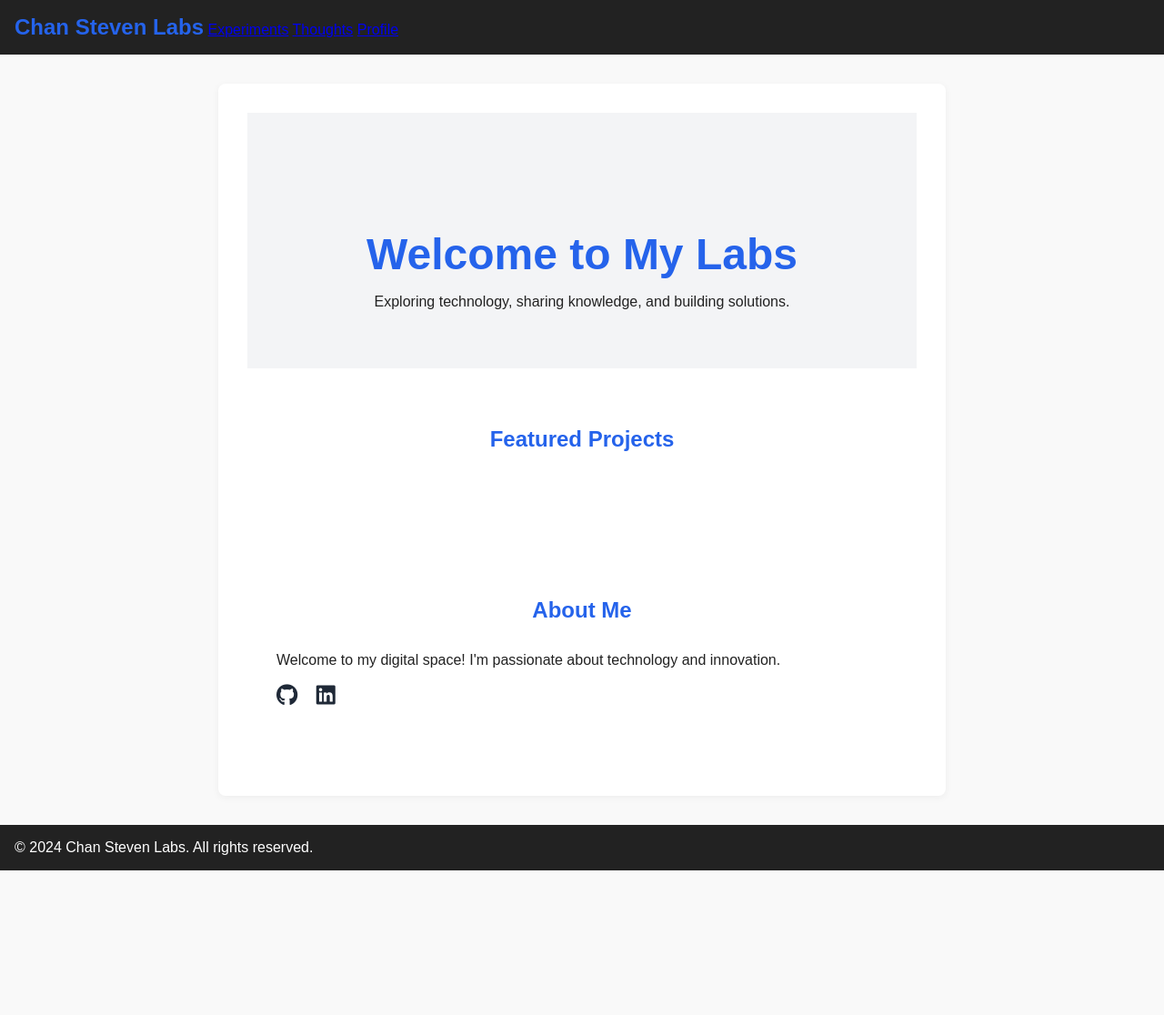
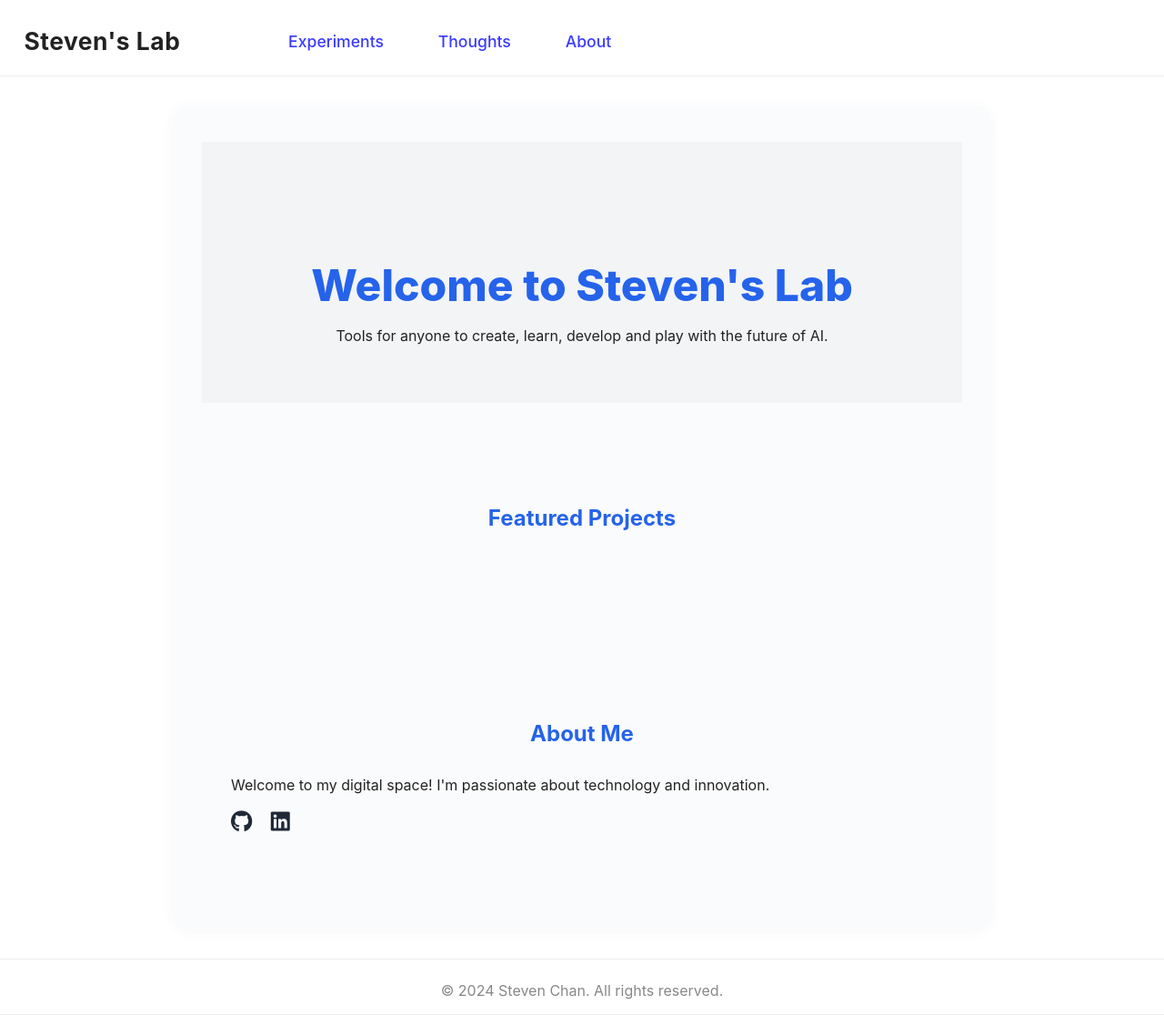
Before and after one commit to chanstev/labs, a Jekyll site: the page docs/index.html, which Jekyll copies as it is, in a window 1280 px wide. Shown: the whole page at 91% size. Built offline with Jekyll 4.4.1, drawn with Linux system fonts in a browser that asks for light colours; before the commit the page ends 957 px from its top, so only the background shows below that.

Commit message:
style: improve theme clarity, update site name to Steven's Lab, rename Profile to About

```diff
--- a/docs/assets/css/style.css
+++ b/docs/assets/css/style.css
@@ -15,44 +15,48 @@
 }
 
 body {
-    font-family: Arial, sans-serif;
+    font-family: 'Inter', Arial, sans-serif;
     margin: 0;
     padding: 0;
-    background: #f9f9f9;
+    background: #fff;
     color: #222;
 }
 
 /* Navigation */
-header {
-    background: #222;
-    color: #fff;
-    padding: 1em;
+header, footer {
+    background: #fff;
+    color: #222;
+    border-bottom: 1px solid #eee;
+    padding: 1.5em 0.5em 1em 0.5em;
 }
 
-.nav-container {
-    max-width: var(--max-width);
-    margin: 0 auto;
-    padding: 1rem;
+nav {
     display: flex;
-    justify-content: space-between;
     align-items: center;
+    gap: 2em;
+    font-size: 1.1em;
+    font-weight: 500;
+}
+
+nav a {
+    color: #3b3bff;
+    text-decoration: none;
+    padding: 0.2em 0.7em;
+    border-radius: 6px;
+    transition: background 0.2s, color 0.2s;
+}
+
+nav a:hover, nav a.active {
+    background: #e6e8fa;
+    color: #222;
 }
 
 .logo {
-    font-size: 1.5rem;
+    font-size: 1.5em;
     font-weight: bold;
-    color: var(--primary-color);
-    text-decoration: none;
-}
-
-.nav-links a {
-    color: #fff;
-    margin-right: 1em;
-    text-decoration: none;
-}
-
-.nav-links a:hover {
-    text-decoration: underline;
+    color: #222;
+    margin-right: 2em;
+    letter-spacing: 0.02em;
 }
 
 /* Hero Section */
@@ -132,9 +136,13 @@ header {
 
 /* Footer */
 footer {
-    background: #222;
-    color: #fff;
-    padding: 1em;
+    background: #fff;
+    color: #888;
+    border-top: 1px solid #eee;
+    text-align: center;
+    font-size: 1em;
+    padding: 1.5em 0.5em 1em 0.5em;
+    margin-top: 2em;
 }
 
 /* Responsive Design */
@@ -221,11 +229,13 @@ section h2 {
 
 .tag {
     display: inline-block;
-    background-color: var(--light-bg);
-    padding: 0.2rem 0.5rem;
-    border-radius: 3px;
-    margin-right: 0.5rem;
-    font-size: 0.8rem;
+    background: #e6e8fa;
+    color: #3b3bff;
+    border-radius: 4px;
+    padding: 0.2em 0.7em;
+    font-size: 0.9em;
+    margin-right: 0.4em;
+    margin-bottom: 0.2em;
 }
 
 .post-content {
@@ -285,18 +295,53 @@ section h2 {
 }
 
 main {
-    max-width: 800px;
+    max-width: 900px;
     margin: 2em auto;
-    background: #fff;
-    padding: 2em;
-    border-radius: 8px;
-    box-shadow: 0 2px 8px rgba(0,0,0,0.05);
+    background: #fafbfc;
+    padding: 2.5em 2em;
+    border-radius: 18px;
+    box-shadow: 0 2px 16px rgba(0,0,0,0.04);
 }
 
 h1, h2, h3 {
-    color: #333;
+    color: #1a1a1a;
+    font-family: 'Inter', Arial, sans-serif;
+}
+
+h1 {
+    font-size: 2.5em;
+    margin-bottom: 0.5em;
+    font-weight: 800;
+}
+
+h2 {
+    font-size: 1.5em;
+    margin-top: 2em;
+    margin-bottom: 1em;
+    font-weight: 700;
+}
+
+h3 {
+    font-size: 1.1em;
+    margin-top: 1.5em;
+    margin-bottom: 0.5em;
+    font-weight: 600;
 }
 
 ul {
     padding-left: 1.2em;
 }
+
+/* Card styles for experiments/thoughts */
+.project-card, .thought-post {
+    background: #f5f7ff;
+    border-radius: 16px;
+    box-shadow: 0 2px 8px rgba(60,60,255,0.06);
+    padding: 1.5em 1.2em;
+    margin-bottom: 1.5em;
+    transition: box-shadow 0.2s;
+}
+
+.project-card:hover, .thought-post:hover {
+    box-shadow: 0 4px 16px rgba(60,60,255,0.12);
+}
--- a/docs/index.html
+++ b/docs/index.html
@@ -3,7 +3,7 @@
 <head>
     <meta charset="UTF-8">
     <meta name="viewport" content="width=device-width, initial-scale=1.0">
-    <title>Chan Steven Labs</title>
+    <title>Steven's Lab</title>
     <link rel="stylesheet" href="assets/css/style.css">
     <!-- Font Awesome for icons -->
     <link rel="stylesheet" href="https://cdnjs.cloudflare.com/ajax/libs/font-awesome/6.0.0/css/all.min.css">
@@ -11,18 +11,18 @@
 <body>
     <header>
         <nav>
-            <a href="/" class="logo">Chan Steven Labs</a>
+            <a href="/" class="logo">Steven's Lab</a>
             <a href="/experiments">Experiments</a>
             <a href="/thoughts">Thoughts</a>
-            <a href="/profile">Profile</a>
+            <a href="/about">About</a>
         </nav>
     </header>
 
     <main>
         <!-- Hero Section -->
         <section class="hero">
-            <h1>Welcome to My Labs</h1>
-            <p>Exploring technology, sharing knowledge, and building solutions.</p>
+            <h1>Welcome to Steven's Lab</h1>
+            <p>Tools for anyone to create, learn, develop and play with the future of AI.</p>
         </section>
 
         <!-- Projects Section -->
@@ -50,7 +50,7 @@
 
     <footer>
         <div class="footer-content">
-            <p>&copy; 2024 Chan Steven Labs. All rights reserved.</p>
+            <p>&copy; 2024 Steven Chan. All rights reserved.</p>
         </div>
     </footer>
 
```
Also changed, not shown: docs/_layouts/default.html (+4 -4 lines), docs/about/index.md (renamed from docs/profile/index.md).
